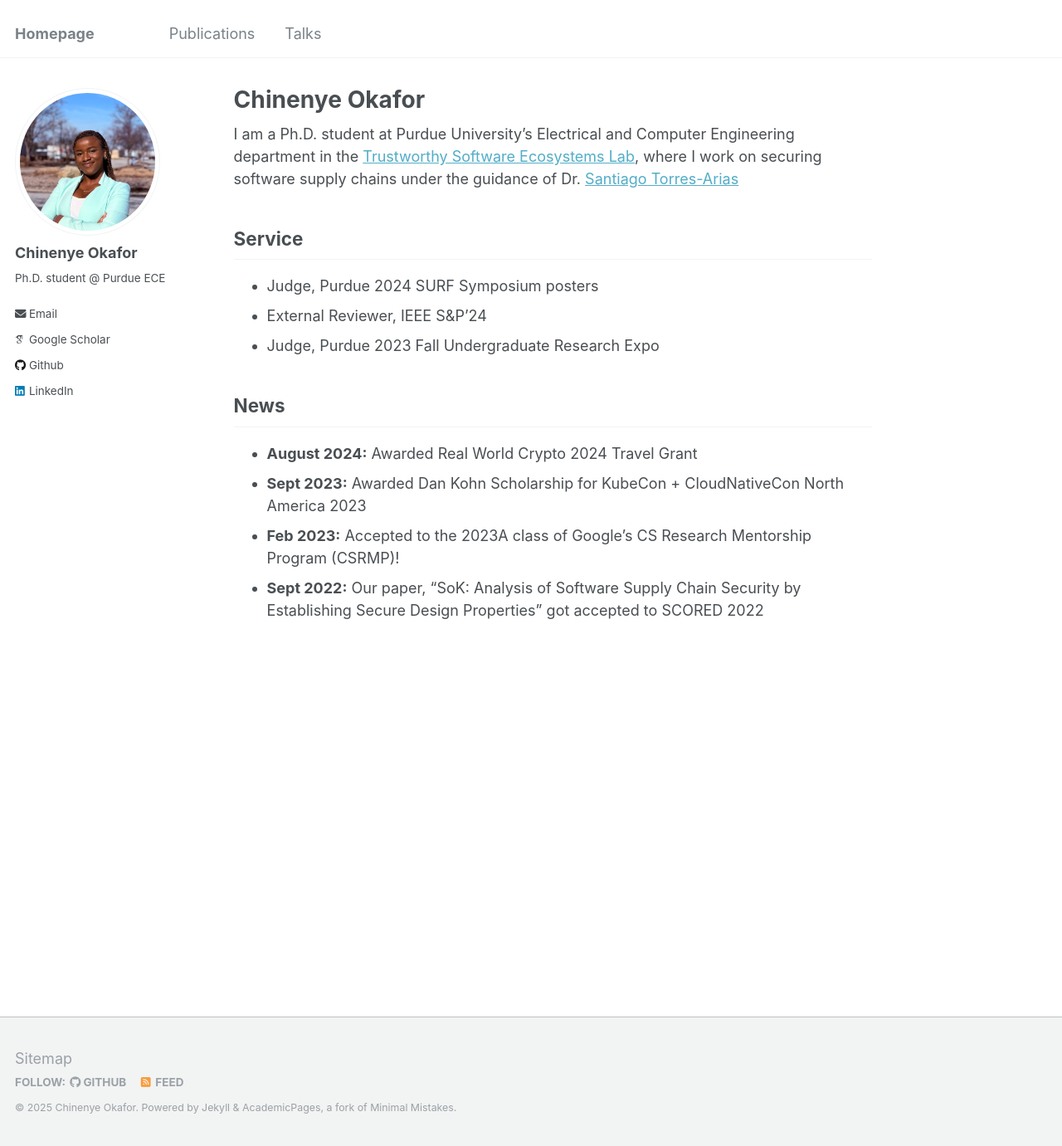
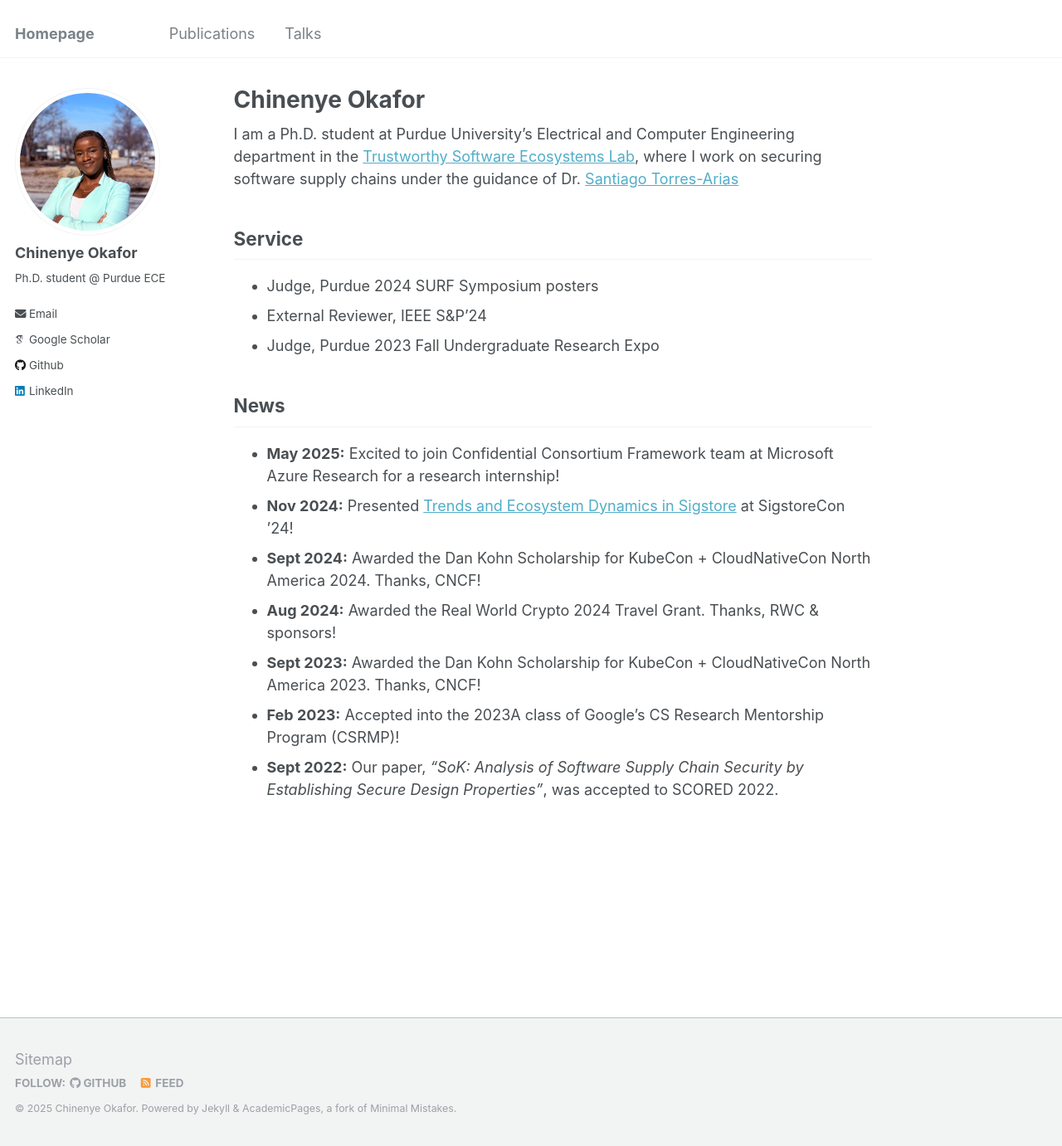
Before and after one commit to chinenyeokafor/chinenyeokafor.github.io, a Jekyll site: the page built from _pages/about.md, in a window 1280 px wide and 1381 px high. Shown: the whole window at 83% size. Built offline with Jekyll 4.4.1, drawn with Linux system fonts in a browser that asks for light colours; some web fonts are replaced.

Commit message:
Update activities

```diff
--- a/_pages/about.md
+++ b/_pages/about.md
@@ -20,7 +20,10 @@ redirect_from:
 
 ## News
 
-- **August 2024:** Awarded Real World Crypto 2024 Travel Grant
-- **Sept 2023:** Awarded Dan Kohn Scholarship for KubeCon + CloudNativeCon North America 2023
-- **Feb 2023:** Accepted to the 2023A class of Google’s CS Research Mentorship Program (CSRMP)!
-- **Sept 2022:** Our paper, “SoK: Analysis of Software Supply Chain Security by Establishing Secure Design Properties” got accepted to SCORED 2022
+- **May 2025:** Excited to join Confidential Consortium Framework team at Microsoft Azure Research for a research internship!
+- **Nov 2024:** Presented [Trends and Ecosystem Dynamics in Sigstore](https://www.youtube.com/watch?v=LHIQwwo7JAs&list=PLM6mY5TOhY1E02_fQWqfQk_gMRHHtX0q6) at SigstoreCon ’24!
+- **Sept 2024:** Awarded the Dan Kohn Scholarship for KubeCon + CloudNativeCon North America 2024. Thanks, CNCF!
+- **Aug 2024:** Awarded the Real World Crypto 2024 Travel Grant. Thanks, RWC & sponsors!
+- **Sept 2023:** Awarded the Dan Kohn Scholarship for KubeCon + CloudNativeCon North America 2023. Thanks, CNCF!
+- **Feb 2023:** Accepted into the 2023A class of Google’s CS Research Mentorship Program (CSRMP)!
+- **Sept 2022:** Our paper, *“SoK: Analysis of Software Supply Chain Security by Establishing Secure Design Properties”*, was accepted to SCORED 2022.
```
Also changed, not shown: _pages/cv.md (+4 -59 lines), _pages/contact.md (added).
